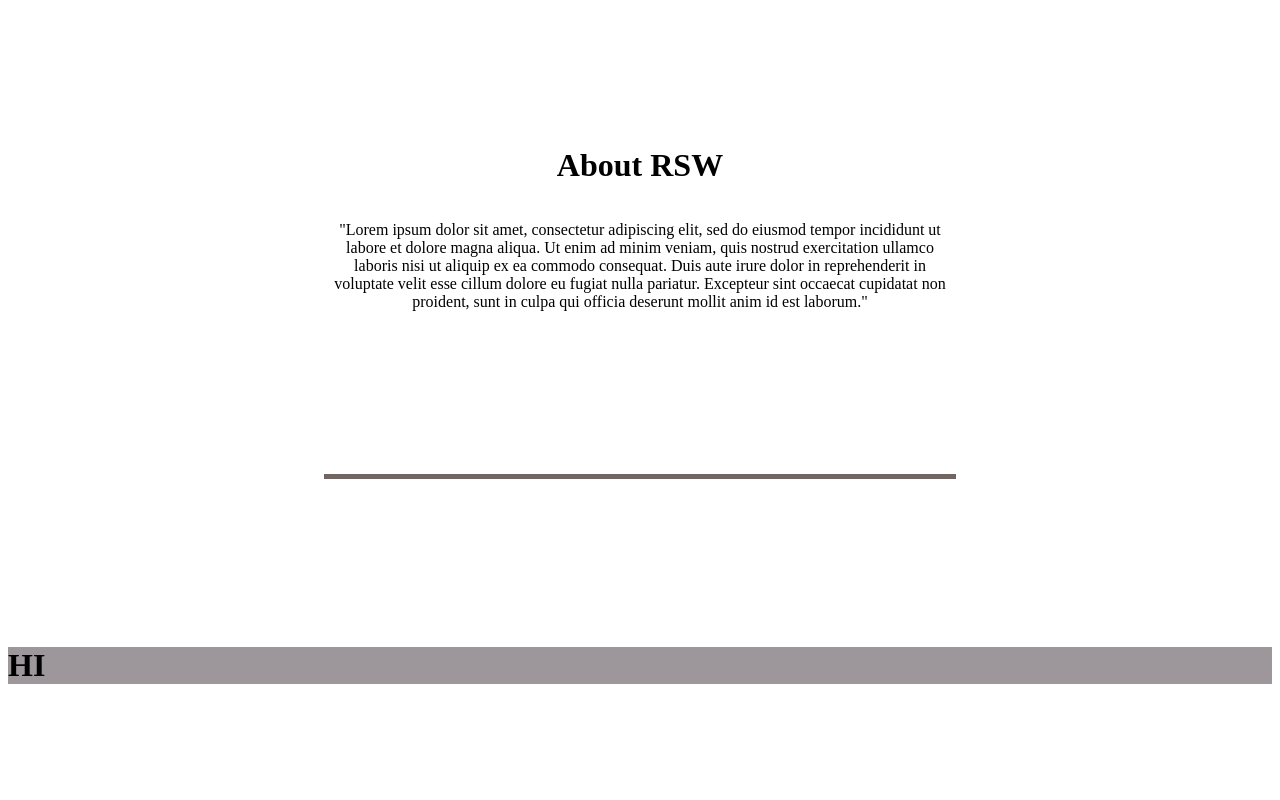
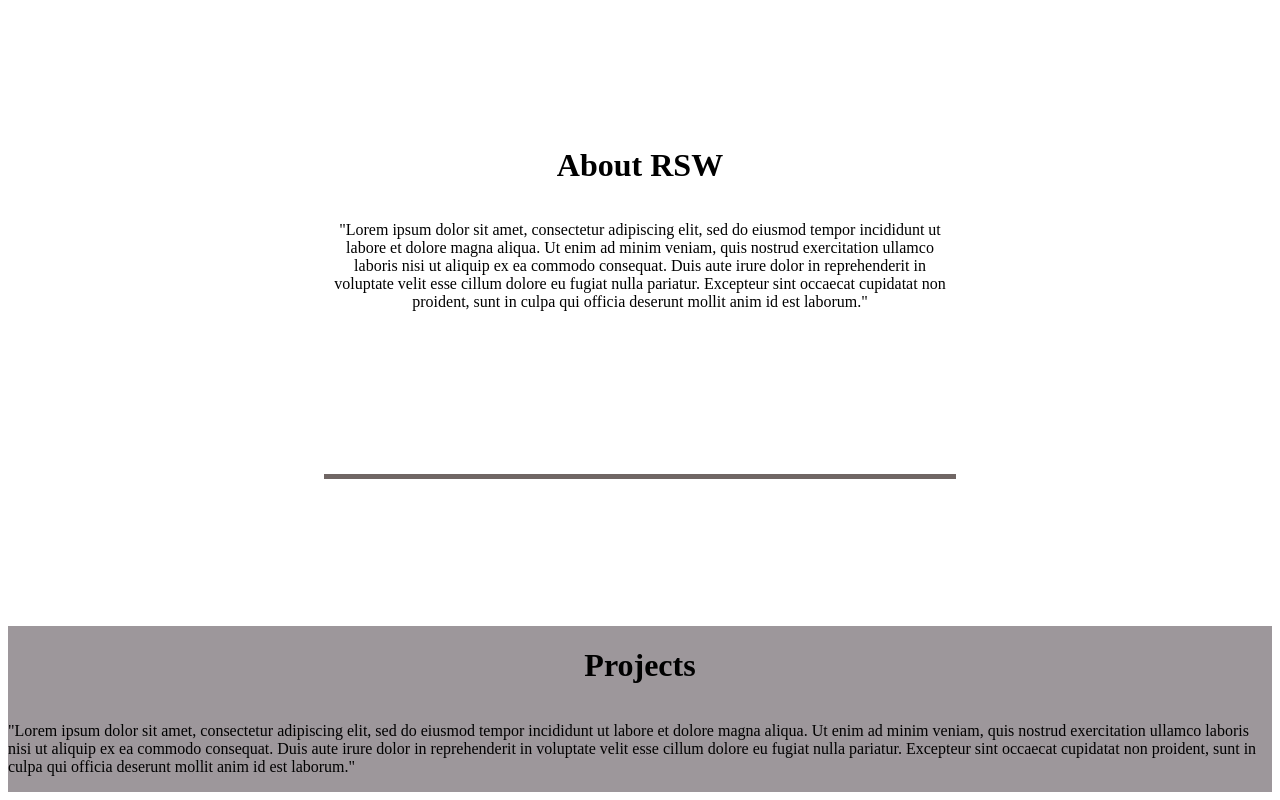
Before and after one commit to ehutchllew/RSW, a Gatsby site: page / in a window 1280 px wide. Shown: the part 982-1782 px from the top of the page. Before the commit the page ends 1688 px from the top, so only its background shows below. Built offline with nearby package versions, Linux system fonts and the light colour scheme; Gatsby itself is replaced by a stand-in of ours.

Commit message:
added projects and contact pages

```diff
--- /dev/null
+++ b/src/pages/css/projects.css
@@ -0,0 +1,7 @@
+.projectsContainer{
+    display: flex;
+    flex-direction: column;
+    justify-content: center;
+    align-items: center;
+    background-color: #9d979b;
+}
--- a/src/pages/index.js
+++ b/src/pages/index.js
@@ -1,14 +1,13 @@
 import React from 'react'
 import Landing from './landing'
 import About from './about'
+import Projects from './projects';
 
 const IndexPage = () => (
     <div>
       <Landing />
       <About />
-      <div>
-        <h1 style={{backgroundColor: '#9d979b'}}>HI</h1>
-      </div>
+      <Projects />
     </div>
 )
 
--- a/src/pages/projects.js
+++ b/src/pages/projects.js
@@ -1,9 +1,10 @@
 import React, { Component } from 'react';
+import './css/projects.css';
 
 export default class Projects extends Component {
     render(){
         return (
-            <div>
+            <div className='projectsContainer'>
                 <h1>Projects</h1>
                 <p>
                 "Lorem ipsum dolor sit amet, consectetur adipiscing elit, sed do eiusmod tempor incididunt ut labore et dolore magna aliqua. Ut enim ad minim veniam, quis nostrud exercitation ullamco laboris nisi ut aliquip ex ea commodo consequat. Duis aute irure dolor in reprehenderit in voluptate velit esse cillum dolore eu fugiat nulla pariatur. Excepteur sint occaecat cupidatat non proident, sunt in culpa qui officia deserunt mollit anim id est laborum."
```
Also changed, not shown: src/pages/contact.js (added), src/pages/css/contact.css (added).
